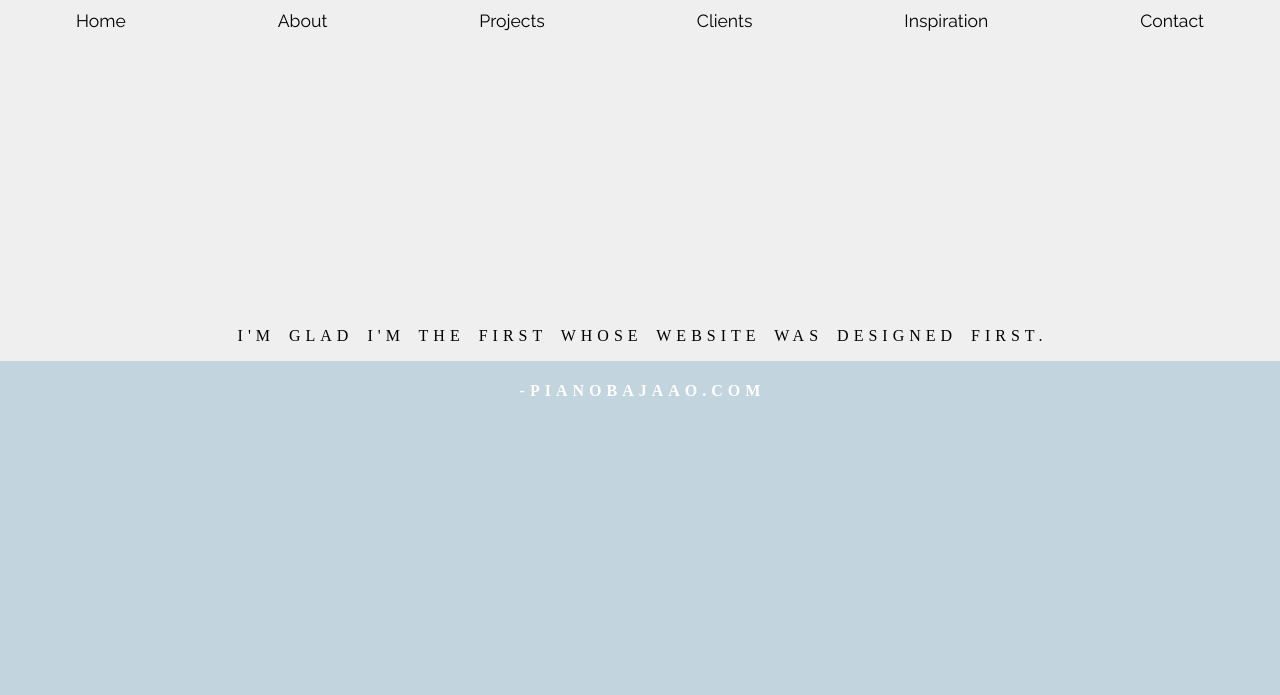
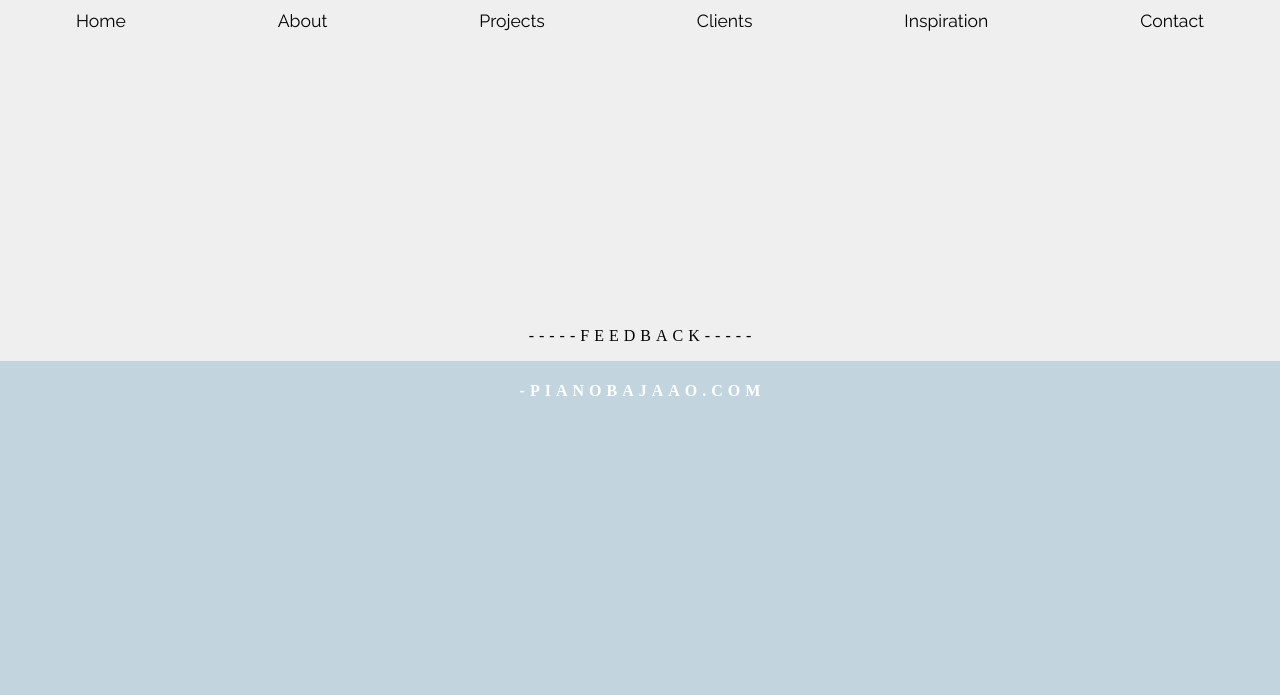
Before and after one commit to ShirajPriyansh/MyProfile, a plain HTML site: page clients.html in a window 1280 px wide. Shown: the top 695 px of the page. Drawn offline with Linux system fonts and the light colour scheme.

Commit message:
client page
space for feedback

```diff
--- a/clients.html
+++ b/clients.html
@@ -24,7 +24,7 @@
         </div>
     </div>
     <div class="section section-font">
-        <p>I'm glad i'm the first whose website was designed first.</p>
+        <p>-----Feedback-----</p>
     </div>
     <div class="footer">
         <div class="section-font">
```
